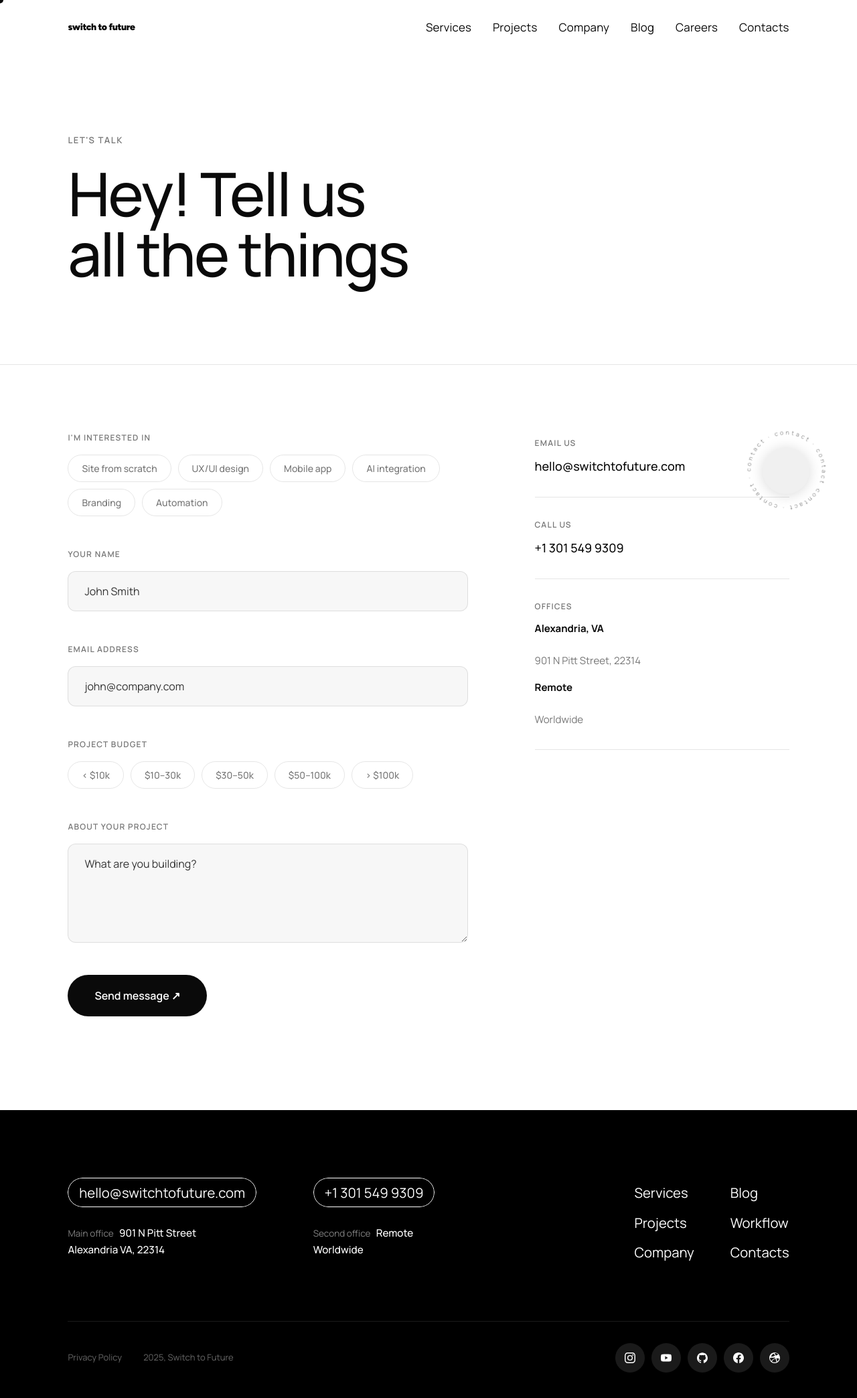
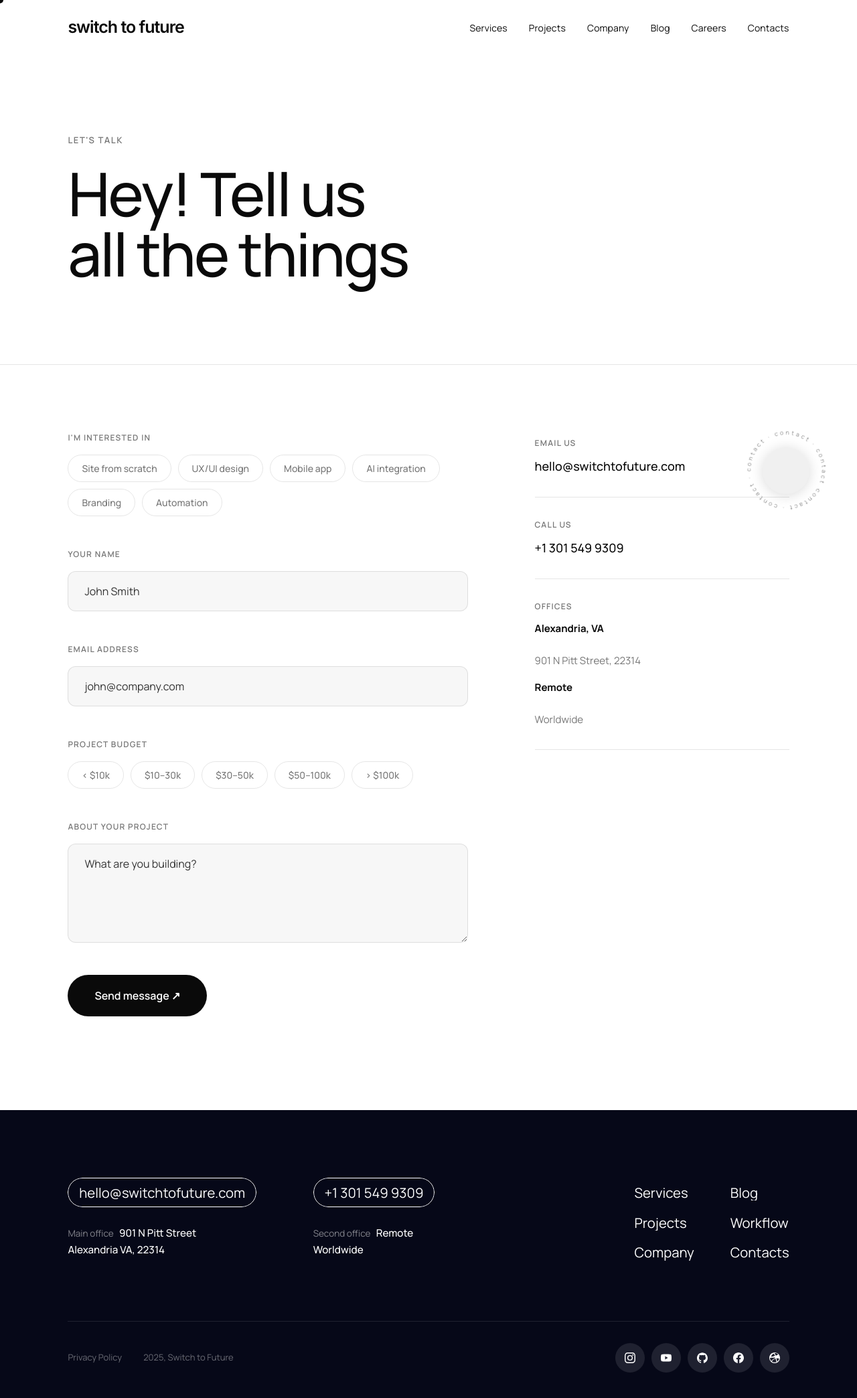
Before and after one commit to farhanyousaf786/switchtofuture, a React (Vite) app: page /contact in a window 1280 px wide. Shown: the top 2088 px of the page at 67% size. Built offline with nearby package versions, Linux system fonts and the light colour scheme; grey boxes are pictures that could not be loaded.

Commit message:
Updated the footer

```diff
--- a/index.html
+++ b/index.html
@@ -37,7 +37,7 @@
     <!-- Fonts -->
     <link rel="preconnect" href="https://fonts.googleapis.com" />
     <link rel="preconnect" href="https://fonts.gstatic.com" crossorigin />
-    <link href="https://fonts.googleapis.com/css2?family=Manrope:wght@200;300;400;500;600;700;800&family=Figtree:wght@700;800;900&display=swap" rel="stylesheet" />
+    <link href="https://fonts.googleapis.com/css2?family=Manrope:wght@200;300;400;500;600;700;800&family=Figtree:wght@400;500;600;700;800;900&family=Inter:wght@400;500;600;700&display=swap" rel="stylesheet" />
 
     <!-- Structured Data -->
     <script type="application/ld+json">
--- a/src/App.tsx
+++ b/src/App.tsx
@@ -4,6 +4,7 @@ import Lenis from 'lenis';
 import Cursor       from './components/Cursor/Cursor';
 import Navbar       from './components/Navbar/Navbar';
 import Footer       from './components/Footer/Footer';
+import OutroCTA     from './components/OutroCTA/OutroCTA';
 import ContactBadge from './components/ContactBadge/ContactBadge';
 import Home     from './pages/Home/Home';
 import Services from './pages/Services/Services';
@@ -20,6 +21,9 @@ const ScrollToTop = () => {
 };
 
 function AppInner() {
+  const { pathname } = useLocation();
+  const isContact = pathname === '/contact';
+
   useEffect(() => {
     const lenis = new Lenis({ lerp: 0.1, smoothWheel: true });
     const raf = (t: number) => { lenis.raf(t); requestAnimationFrame(raf); };
@@ -42,6 +46,8 @@ function AppInner() {
         <Route path="/careers"  element={<Careers />}  />
         <Route path="/contact"  element={<Contact />}  />
       </Routes>
+      {/* Outro CTA on every page except /contact */}
+      {!isContact && <OutroCTA />}
       <Footer />
     </>
   );
--- a/src/components/Footer/Footer.css
+++ b/src/components/Footer/Footer.css
@@ -1,5 +1,5 @@
 .cb-footer {
-  background: #000000;
+  background: var(--dark-bg);
   color: #ffffff;
   padding: 10.14rem 0;
 }
@@ -69,18 +69,33 @@
 }
 
 .cb-footer__nav-link {
-  display: block;
+  display: inline-flex;
+  overflow: hidden;     /* no padding here — clip box = exact text height */
   font-size: 2.028rem;
   font-weight: 400;
   line-height: 1.2;
   color: #ffffff;
-  padding: 1.014rem 0;
-  transition: opacity 0.2s;
+  margin: 1.014rem 0;  /* spacing via margin so it doesn't expand the clip box */
   white-space: nowrap;
 }
 
-.cb-footer__nav-link:hover {
-  opacity: 0.45;
+.cb-footer__nav-link-inner {
+  display: block;
+  position: relative;
+  transition: transform 0.9s cubic-bezier(0.16, 1, 0.3, 1);
+}
+
+.cb-footer__nav-link-inner::after {
+  content: attr(data-text);
+  display: block;
+  position: absolute;
+  top: 110%;
+  left: 0;
+  white-space: nowrap;
+}
+
+.cb-footer__nav-link:hover .cb-footer__nav-link-inner {
+  transform: translateY(-110%);
 }
 
 /* ══════════════════════════════════════
@@ -182,11 +197,30 @@
   font-size: 1.3rem;
   font-weight: 400;
   color: rgba(255, 255, 255, 0.4);
-  transition: color 0.2s;
 }
 
-.cb-footer__legal-link:hover {
-  color: rgba(255, 255, 255, 0.8);
+.cb-footer__legal-link {
+  display: inline-flex;
+  overflow: hidden;  /* no padding, clips at text height */
+}
+
+.cb-footer__legal-link-inner {
+  display: block;
+  position: relative;
+  transition: transform 0.9s cubic-bezier(0.16, 1, 0.3, 1);
+}
+
+.cb-footer__legal-link-inner::after {
+  content: attr(data-text);
+  display: block;
+  position: absolute;
+  top: 110%;
+  left: 0;
+  white-space: nowrap;
+}
+
+.cb-footer__legal-link:hover .cb-footer__legal-link-inner {
+  transform: translateY(-110%);
 }
 
 .cb-footer__socials {
--- a/src/components/Footer/Footer.tsx
+++ b/src/components/Footer/Footer.tsx
@@ -81,12 +81,16 @@ export default function Footer() {
           <div className="cb-footer__nav">
             <div className="cb-footer__nav-col">
               {navCol1.map(n => (
-                <Link key={n.to} to={n.to} className="cb-footer__nav-link">{n.label}</Link>
+                <Link key={n.to} to={n.to} className="cb-footer__nav-link">
+                  <span className="cb-footer__nav-link-inner" data-text={n.label}>{n.label}</span>
+                </Link>
               ))}
             </div>
             <div className="cb-footer__nav-col">
               {navCol2.map(n => (
-                <Link key={n.to} to={n.to} className="cb-footer__nav-link">{n.label}</Link>
+                <Link key={n.to} to={n.to} className="cb-footer__nav-link">
+                  <span className="cb-footer__nav-link-inner" data-text={n.label}>{n.label}</span>
+                </Link>
               ))}
             </div>
           </div>
@@ -96,7 +100,9 @@ export default function Footer() {
         {/* ── Bottom bar ── */}
         <div className="cb-footer__bottom">
           <div className="cb-footer__legal">
-            <Link to="/privacy" className="cb-footer__legal-link">Privacy Policy</Link>
+            <Link to="/privacy" className="cb-footer__legal-link">
+              <span className="cb-footer__legal-link-inner" data-text="Privacy Policy">Privacy Policy</span>
+            </Link>
             <span className="cb-footer__copy">{new Date().getFullYear()}, Switch to Future</span>
           </div>
           <div className="cb-footer__socials">
--- a/src/components/Navbar/Navbar.css
+++ b/src/components/Navbar/Navbar.css
@@ -23,10 +23,10 @@
 
 /* Logo */
 .cb-navbar__logo {
-  font-family: 'Figtree', sans-serif;
-  font-size: 1.4rem;
-  font-weight: 900;
-  letter-spacing: -0.03em;
+  font-family: 'Inter', sans-serif;
+  font-size: 2.5rem;
+  font-weight: 600;
+  letter-spacing: -0.04em;
   line-height: 1;
   z-index: 252;
   position: relative;
@@ -41,16 +41,32 @@
 }
 
 .cb-navbar__link {
-  font-size: 1.69rem;
+  font-size: 1.4rem;
   font-weight: 400;
   color: var(--text);
-  transition: color 0.2s;
   letter-spacing: 0.01em;
+  overflow: hidden;
+  display: inline-flex;
 }
 
-.cb-navbar__link:hover,
-.cb-navbar__link.-active {
-  color: var(--text);
+.cb-navbar__link-inner {
+  display: block;
+  position: relative;
+  transition: transform 0.9s cubic-bezier(0.16, 1, 0.3, 1);
+}
+
+/* Duplicate label that slides in from below */
+.cb-navbar__link-inner::after {
+  content: attr(data-text);
+  position: absolute;
+  top: 110%;
+  left: 0;
+  white-space: nowrap;
+}
+
+.cb-navbar__link:hover .cb-navbar__link-inner,
+.cb-navbar__link.-active .cb-navbar__link-inner {
+  transform: translateY(-110%);
 }
 
 /* Toggle button */
--- a/src/components/Navbar/Navbar.tsx
+++ b/src/components/Navbar/Navbar.tsx
@@ -59,7 +59,7 @@ export default function Navbar() {
                 to={n.to}
                 className={`cb-navbar__link${location.pathname.startsWith(n.to) ? ' -active' : ''}`}
               >
-                {n.label}
+                <span className="cb-navbar__link-inner" data-text={n.label}>{n.label}</span>
               </Link>
             </li>
           ))}
--- /dev/null
+++ b/src/components/OutroCTA/OutroCTA.css
@@ -0,0 +1,130 @@
+.outro {
+  position: relative;
+  background: var(--dark-bg);   /* same navy as footer — no seam */
+  overflow: hidden;
+  min-height: 100vh;
+  display: flex;
+  align-items: center;
+}
+
+/* ── Video background ── */
+.outro__bg {
+  position: absolute;
+  inset: 0;
+  /* no z-index — don't create an isolated stacking context */
+  mix-blend-mode: screen;  /* black in video = transparent → section bg bleeds through */
+}
+
+.outro__bg video {
+  width: 100%;
+  height: 100%;
+  object-fit: cover;
+  object-position: center;
+  display: block;
+}
+
+
+/* ── Content ── */
+.outro__inner {
+  position: relative;
+  z-index: 1;
+  width: 100%;
+  padding: 12rem 0;
+  display: flex;
+  flex-direction: column;
+  align-items: center;
+  gap: 2rem;
+  text-align: center;
+}
+
+.outro__header {
+  font-size: 10.14rem;
+  font-weight: 300;
+  line-height: 1.05;
+  letter-spacing: -0.02em;
+  color: #ffffff;
+}
+
+/* ── TELL US pill — ripple button ── */
+.outro__cta {
+  position: relative;
+  display: inline-block;
+  overflow: hidden;
+  font-size: 10.14rem;
+  font-weight: 300;
+  line-height: 1;
+  letter-spacing: -0.03em;
+  color: #ffffff;
+  border-radius: 1000px;
+  padding: 0.6rem 6rem 1rem;
+}
+
+.outro__cta-border {
+  display: block;
+  position: absolute;
+  inset: 0;
+  z-index: 3;
+  border: 1px solid #ffffff;
+  border-radius: 1000px;
+  pointer-events: none;
+}
+
+.outro__cta-ripple {
+  display: block;
+  position: absolute;
+  inset: 0;
+  z-index: 1;
+  overflow: hidden;
+  border-radius: inherit;
+  pointer-events: none;
+}
+
+.outro__cta-ripple span {
+  display: block;
+  width: 100%;
+  height: 100%;
+  transform: translateY(101%);
+  background: #ffffff;
+  border-radius: 50% 50% 0 0;
+  transition: transform 0.5s cubic-bezier(0.4, 0, 0, 1),
+              border-radius 0.5s cubic-bezier(0.4, 0, 0, 1);
+}
+
+.outro__cta-label {
+  position: relative;
+  display: block;
+  overflow: hidden;
+  z-index: 2;
+}
+
+.outro__cta-label span {
+  display: block;
+  transition: transform 0.8s cubic-bezier(0.16, 1, 0.3, 1);
+}
+
+.outro__cta-label span::after {
+  content: attr(data-text);
+  display: block;
+  position: absolute;
+  top: 110%;
+  left: 0;
+  color: #000000;
+}
+
+.outro__cta:hover .outro__cta-ripple span {
+  transform: translateY(0);
+  border-radius: 0;
+}
+
+.outro__cta:hover .outro__cta-label span {
+  transform: translateY(-110%);
+}
+
+/* ── Responsive ── */
+@media (max-width: 1200px) {
+  .outro__header, .outro__cta { font-size: 7rem; }
+}
+
+@media (max-width: 768px) {
+  .outro__header, .outro__cta { font-size: 4.5rem; }
+}
--- /dev/null
+++ b/src/components/OutroCTA/OutroCTA.tsx
@@ -0,0 +1,26 @@
+import { Link } from 'react-router-dom';
+import './OutroCTA.css';
+
+export default function OutroCTA() {
+  return (
+    <section className="outro">
+      {/* Ropes video background */}
+      <div className="outro__bg" aria-hidden="true">
+        <video autoPlay muted loop playsInline>
+          <source src="/assets/videos/ropes.mp4" type="video/mp4" />
+        </video>
+      </div>
+
+      <div className="cb-wrapper">
+        <div className="outro__inner">
+          <div className="outro__header">Have<br />an idea?</div>
+          <Link to="/contact" className="outro__cta">
+            <span className="outro__cta-border" />
+            <span className="outro__cta-ripple"><span /></span>
+            <span className="outro__cta-label"><span data-text="TELL US">TELL US</span></span>
+          </Link>
+        </div>
+      </div>
+    </section>
+  );
+}
--- a/src/index.css
+++ b/src/index.css
@@ -9,10 +9,10 @@ html { font-size: 62.5%; scroll-behavior: auto; }
   --text:      #0a0a0a;
   --muted:     #777777;
   --border:    rgba(0,0,0,0.1);
-  --accent:    #c8ff00;
+  --accent:    #6366F1;
 
-  /* Dark section */
-  --dark-bg:   #000000;
+  /* Dark section — deep navy instead of pure black */
+  --dark-bg:   #060818;
   --dark-text: #ffffff;
   --dark-muted:#888888;
 
@@ -20,6 +20,7 @@ html { font-size: 62.5%; scroll-behavior: auto; }
   --font: 'Manrope', sans-serif;
   --ease-out: cubic-bezier(.16,1,.3,1);
 }
+
 
 body {
   font-family: var(--font);
```
Also changed, not shown: src/pages/Home/Home.css (+37 -7 lines), src/pages/Home/Home.tsx (+12 -28 lines).
